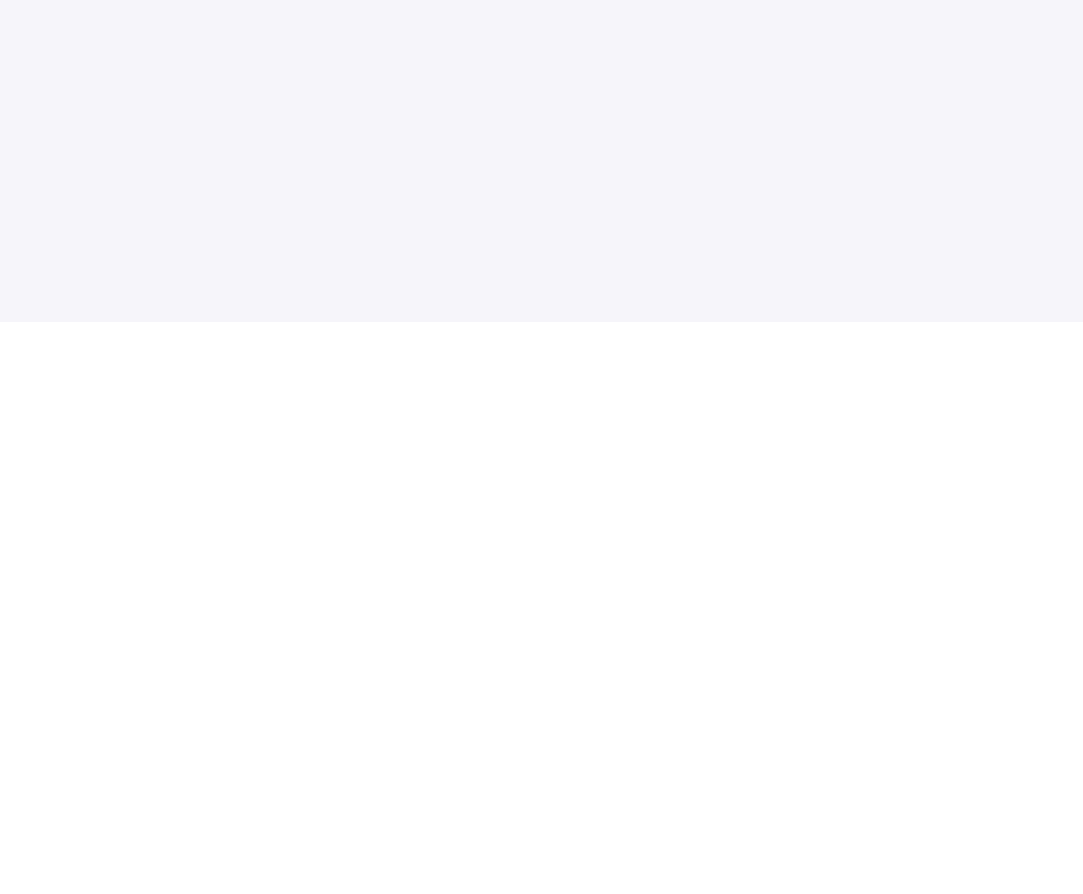
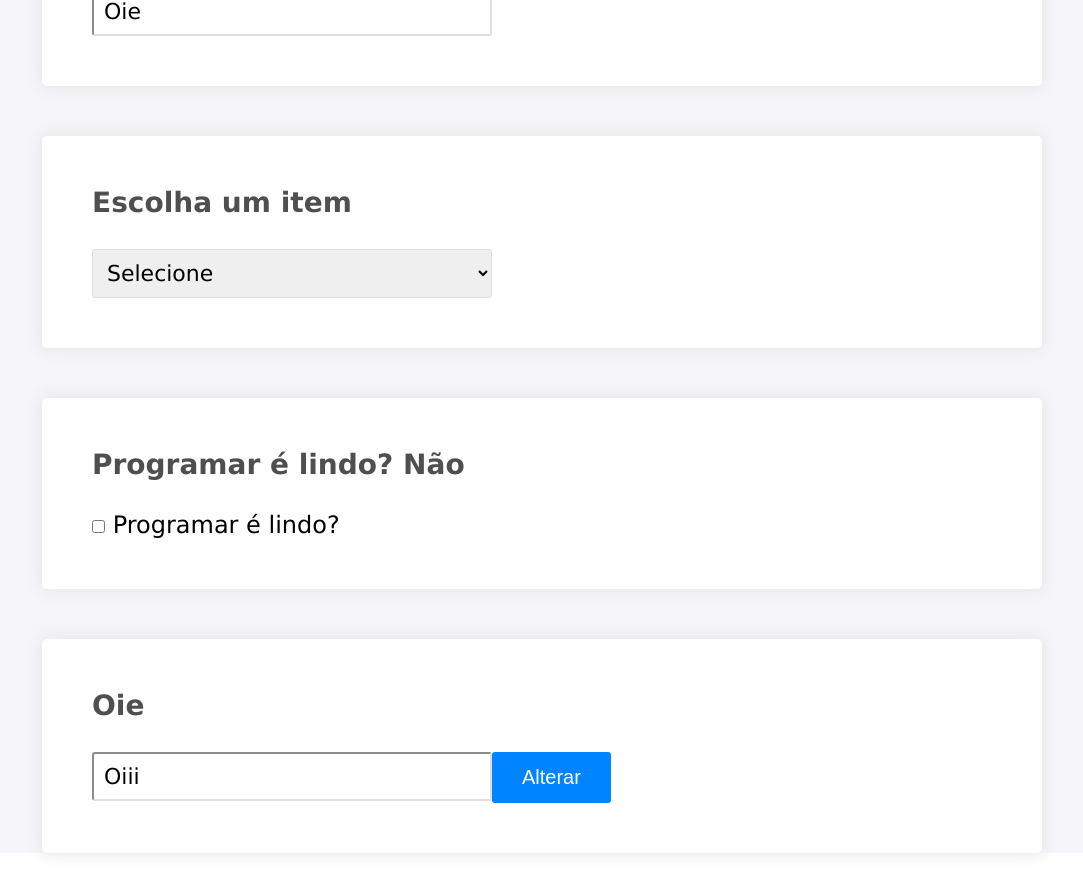
Before and after one commit to GuilhermePianoski/https---github.com-GuilhermePianoski-projeto1, a React (Create React App) app: page /variaveis in a window 1280 px wide. Shown: the part 478-1372 px from the top of the page, without its empty margins (18-1101 px from the left). Before the commit the page ends 800 px from the top, so only its background shows below. Built offline with nearby package versions, Linux system fonts and the light colour scheme.

Commit message:
mais váriaveis

```diff
--- a/package.json
+++ b/package.json
@@ -8,7 +8,7 @@
     "@testing-library/user-event": "^13.5.0",
     "react": "^18.3.1",
     "react-dom": "^18.3.1",
-    "react-router-dom": "^6.26.1",
+    "react-router-dom": "^6.26.2",
     "react-scripts": "5.0.1",
     "sass": "^1.78.0",
     "scss": "^0.2.4",
--- a/src/index.scss
+++ b/src/index.scss
@@ -32,7 +32,7 @@
         margin-bottom: 30px;
     }
 
-    input, select {
+    input, select, textarea {
         padding: 10px;
         border-color: #dfdfdf;
         border-radius: 3px;
@@ -40,6 +40,10 @@
 
         font: 400 22px 'Verdana';
         outline: none;
+    }
+
+    input[type=checkbox], input[type=radio]{
+     min-width: auto;
     }
 
     button {
--- a/src/pages/variaveis/index.jsx
+++ b/src/pages/variaveis/index.jsx
@@ -3,6 +3,11 @@ import { useState } from 'react';
 
 export default function Variavel() {
     const [Contador, setContador] = useState(0);
+    const [tituloS2, setTituloS2] = useState('Oie');
+    const [tituloS3, setTituloS3] = useState('Escolha um item');
+    const [marcouOpcaoS4, setMarcouOpcaoS4] = useState(false);
+    const [tituloS5, setTituloS5] = useState('Oie');
+    const [descricaoS5, setDescricaoS5] = useState('Oiii');
 
     //let Contador = 0
         function aumentar() {
@@ -19,6 +24,30 @@ export default function Variavel() {
             }
        }
 
+       function alterarTituloS2(e) {
+         let novoValor = e.target.value;
+         setTituloS2(novoValor);
+       }
+
+       function alterarTituloS3(e) {
+        let novoValor = e.target.value;
+        setTituloS3(novoValor);
+      }
+
+      function alterarOpcaos4(e) {
+        let novoValor = e.target.value.checked;
+        setMarcouOpcaoS4(novoValor)
+      }
+
+      function alterarDescricaoS5(e) {
+        let novoValor = e.target.value;
+        setDescricaoS5(novoValor);
+      }
+
+      function alterarTituloS5() {
+         setTituloS5(descricaoS5);
+      }
+
 
     return(
         <div className='pagina-variaveis pagina'>
@@ -33,9 +62,41 @@ export default function Variavel() {
                   <button onClick={aumentar}>+</button>
                   {Contador}
                   <button onClick={diminuir}>-</button>
-                  </div>
+                </div>
+            </div>
 
+            <div className='secao'>
+                <h1> {tituloS2} </h1>
+                <input type='text' value={tituloS2} onChange={alterarTituloS2} />
             </div>
+
+            <div className='secao'>
+                <h1> {tituloS3} </h1>
+                <select onChange={alterarTituloS3}>
+                    <option>Selecione</option>
+                    <option>Javascript</option>
+                    <option>Html/Css</option>
+                    <option>ReactJS</option>
+                </select>
+            </div>
+
+
+            <div className='secao'>
+                <h1> Programar é lindo? {marcouOpcaoS4 ? 'Sim' : 'Não'} </h1>
+                <input type='checkbox' checked={marcouOpcaoS4} onChange={alterarOpcaos4} /> Programar é lindo?
+            </div>
+
+            <div className='secao'>
+                <h1> {tituloS5} </h1>
+                <input type='text' value={descricaoS5} onChange={alterarDescricaoS5} />
+
+                <button onClick={alterarTituloS5}>Alterar</button>
+            </div>
+
+
         </div>
     )
 }
+
+
+//'?' = "Se"
```
Also changed, not shown: 1 other file (tests, documents, lock files or other folders).
